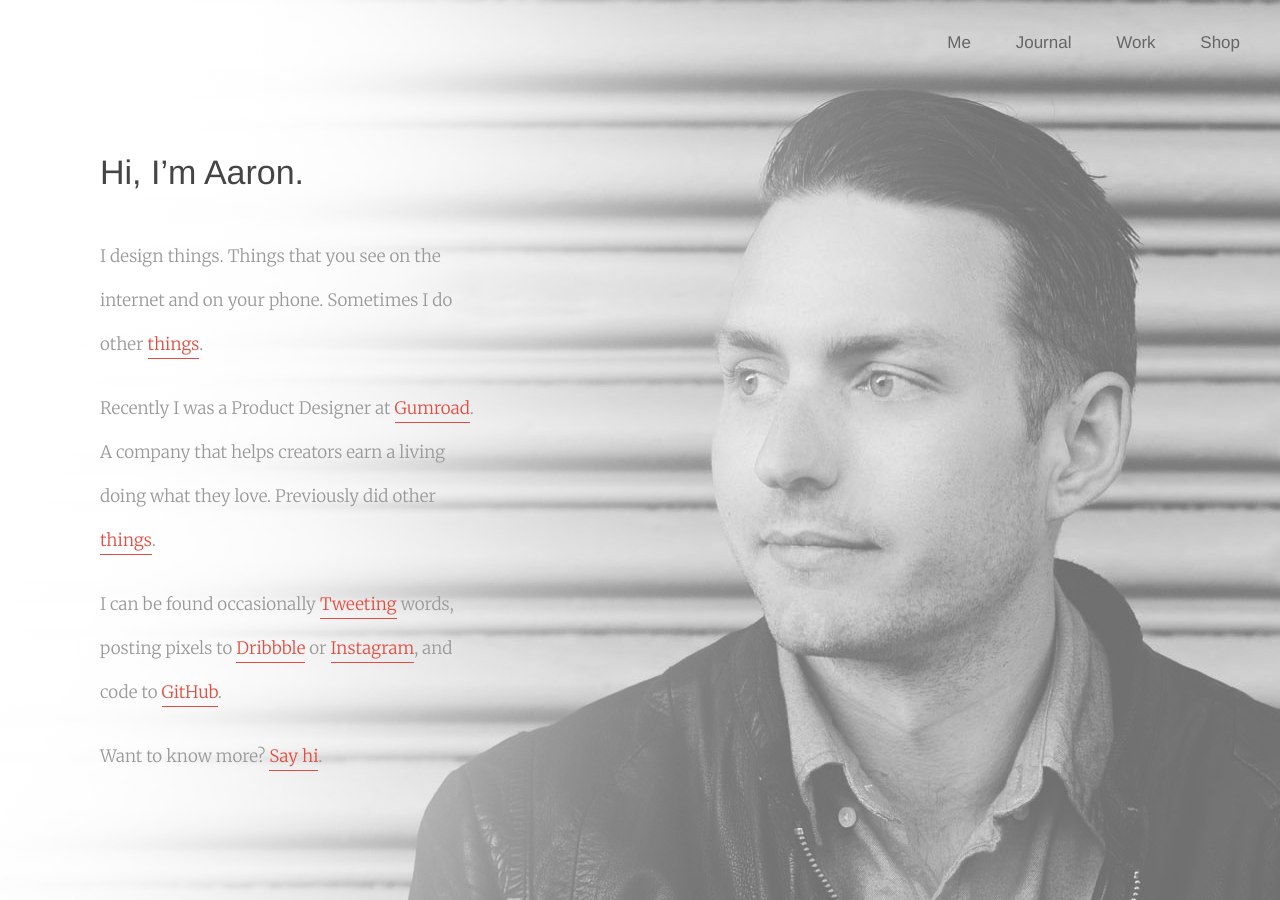
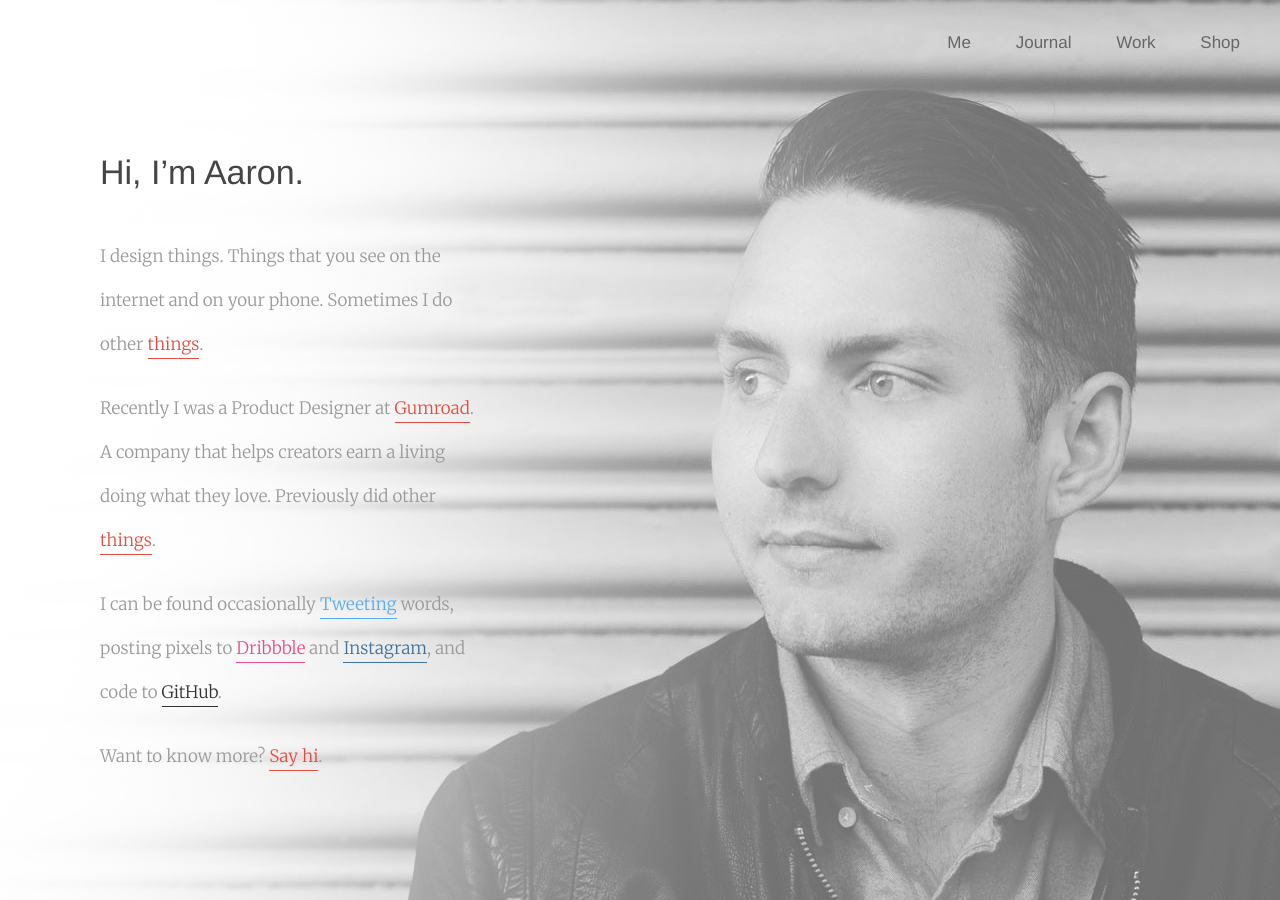
Before and after one commit to aaronrelph/aaronrelph.github.io, a Jekyll site: the page built from index.html, in a window 1280 px wide. Built offline with Jekyll 4.4.1, drawn with Linux system fonts in a browser that asks for light colours; nearby versions of some CDN libraries.

Commit message:
Playing with some brand colors on the homepage

```diff
--- a/_sass/_base.scss
+++ b/_sass/_base.scss
@@ -117,14 +117,21 @@ a {
     border-bottom: 1px solid $brand-color;
     padding-bottom: 3px;
 
-    &:visited {
-    }
-
     &:hover {
         color: darken( $brand-color, 20% );
         border-bottom: 2px solid darken($brand-color, 20%);;
         padding-bottom: 5px;
+
+        &.twitter { border-bottom: 2px solid $twitter-brand-color; }
+        &.dribbble { border-bottom: 2px solid $dribbble-brand-color; }
+        &.instagram { border-bottom: 2px solid $instagram-brand-color; }
+        &.github { border-bottom: 2px solid $github-brand-color; }
     }
+
+    &.twitter { color: $twitter-brand-color; border-bottom: 1px solid $twitter-brand-color; }
+    &.dribbble { color: $dribbble-brand-color; border-bottom: 1px solid $dribbble-brand-color; }
+    &.instagram { color: $instagram-brand-color; border-bottom: 1px solid $instagram-brand-color; }
+    &.github { color: $github-brand-color; border-bottom: 1px solid $github-brand-color; }
 }
 
 
--- a/css/main.scss
+++ b/css/main.scss
@@ -26,6 +26,13 @@ $grey-color-dark:         darken($grey-color, 25%);
 
 // Brand colors
 $brand-color:      #e54c40;
+
+$twitter-brand-color:      #55acee;
+$dribbble-brand-color:      #ea4c89;
+$instagram-brand-color:      #3f729b;
+$github-brand-color:      #333;
+
+
 
 // Width of the content area
 $content-width:     800px;
--- a/index.html
+++ b/index.html
@@ -9,7 +9,7 @@ title: Aaron Relph - Product Designer
 
   <p>I design things. Things that you see on the internet and on your phone. Sometimes I do other <a href="http://relphdesign.co">things</a>.</p>
   <p>Recently I was a Product Designer at <a href="https://gumroad.com">Gumroad</a>. A company that helps creators earn a living doing what they love. Previously did other <a href="/work">things</a>.</p>
-  <p>I can be found occasionally <a href="https://twitter.com/aaronrelph">Tweeting</a> words, posting pixels to <a href="https://dribbble.com/aaronrelph">Dribbble</a> or <a href="https://instagram.com/aaronrelph/">Instagram</a>, and code to <a href="https://github.com/aaronrelph">GitHub</a>.</p>
+  <p>I can be found occasionally <a href="https://twitter.com/aaronrelph" class="twitter">Tweeting</a> words, posting pixels to <a href="https://dribbble.com/aaronrelph" class="dribbble">Dribbble</a> and <a href="https://instagram.com/aaronrelph/" class="instagram">Instagram</a>, and code to <a href="https://github.com/aaronrelph" class="github">GitHub</a>.</p>
   <p>Want to know more? <a href="mailto:aaron@imgonnarelph.com">Say hi</a>.</p>
 
 </div>
```
Also changed, not shown: 3 other files.
